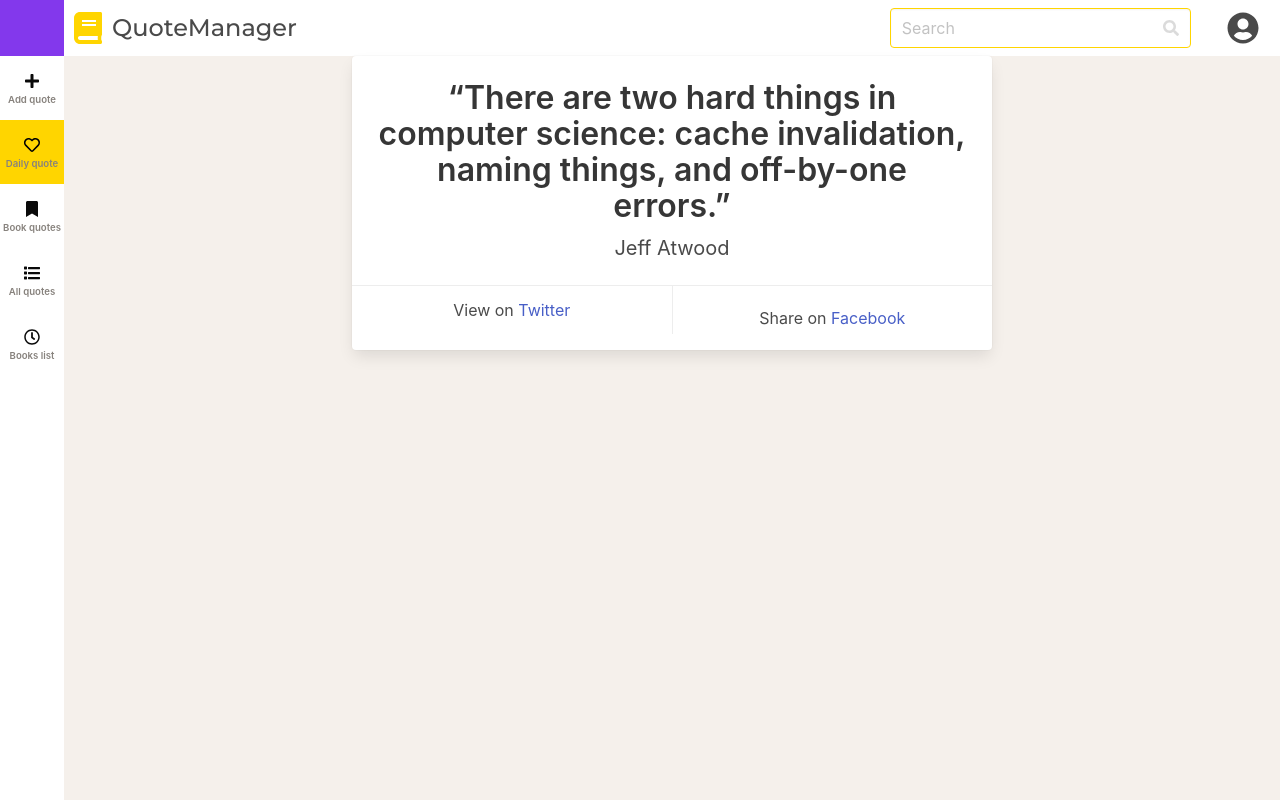
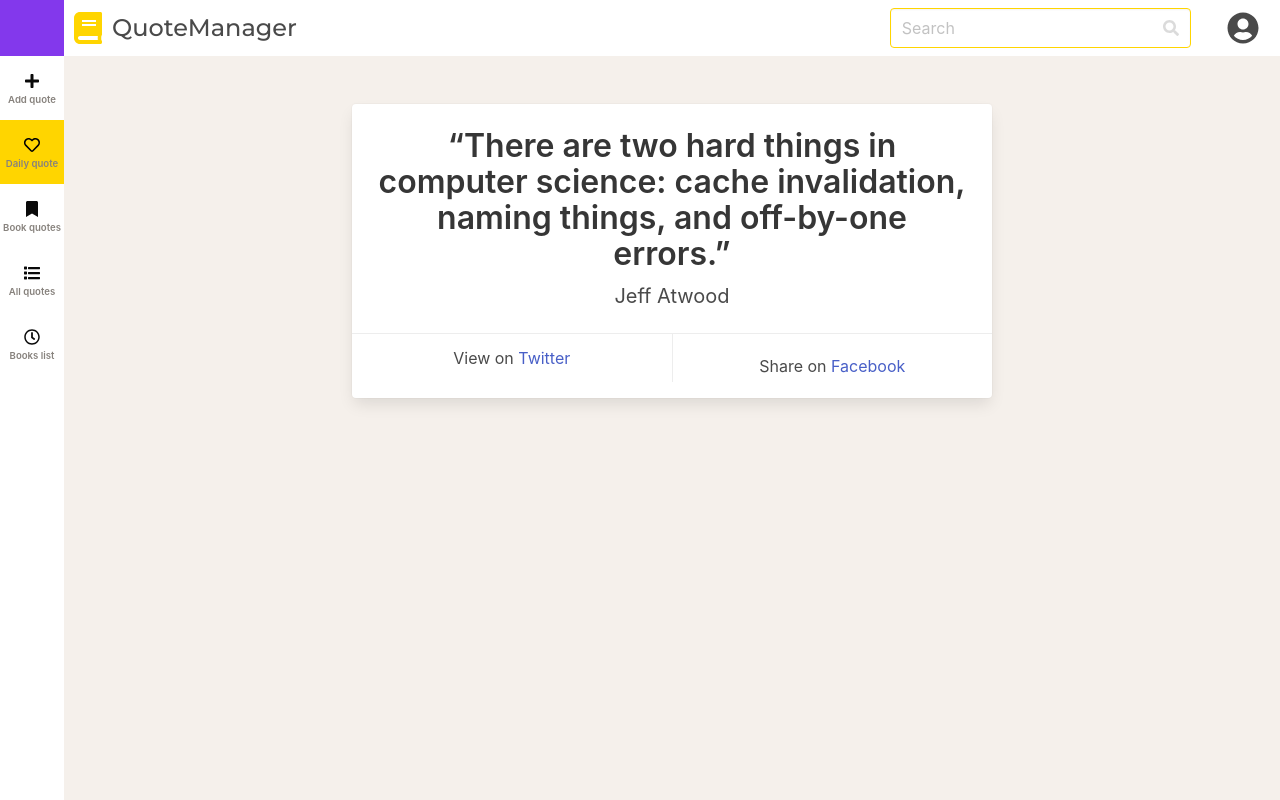
Before and after one commit to b-jakubowski/QuoteManager, an Angular app: page /quotes/daily in a window 1280 px wide. Built offline with nearby package versions, Linux system fonts and the light colour scheme.

Commit message:
style: Fixed quote container width and padding

```diff
--- a/apps/quote-manager/src/app/quotes/quotes.component.scss
+++ b/apps/quote-manager/src/app/quotes/quotes.component.scss
@@ -1,5 +1,7 @@
 :host {
 	.container {
-		max-width: 40rem;
+		max-width: 42rem;
+		margin-top: 3rem;
+		padding: 0 1rem;
 	}
 }
```
